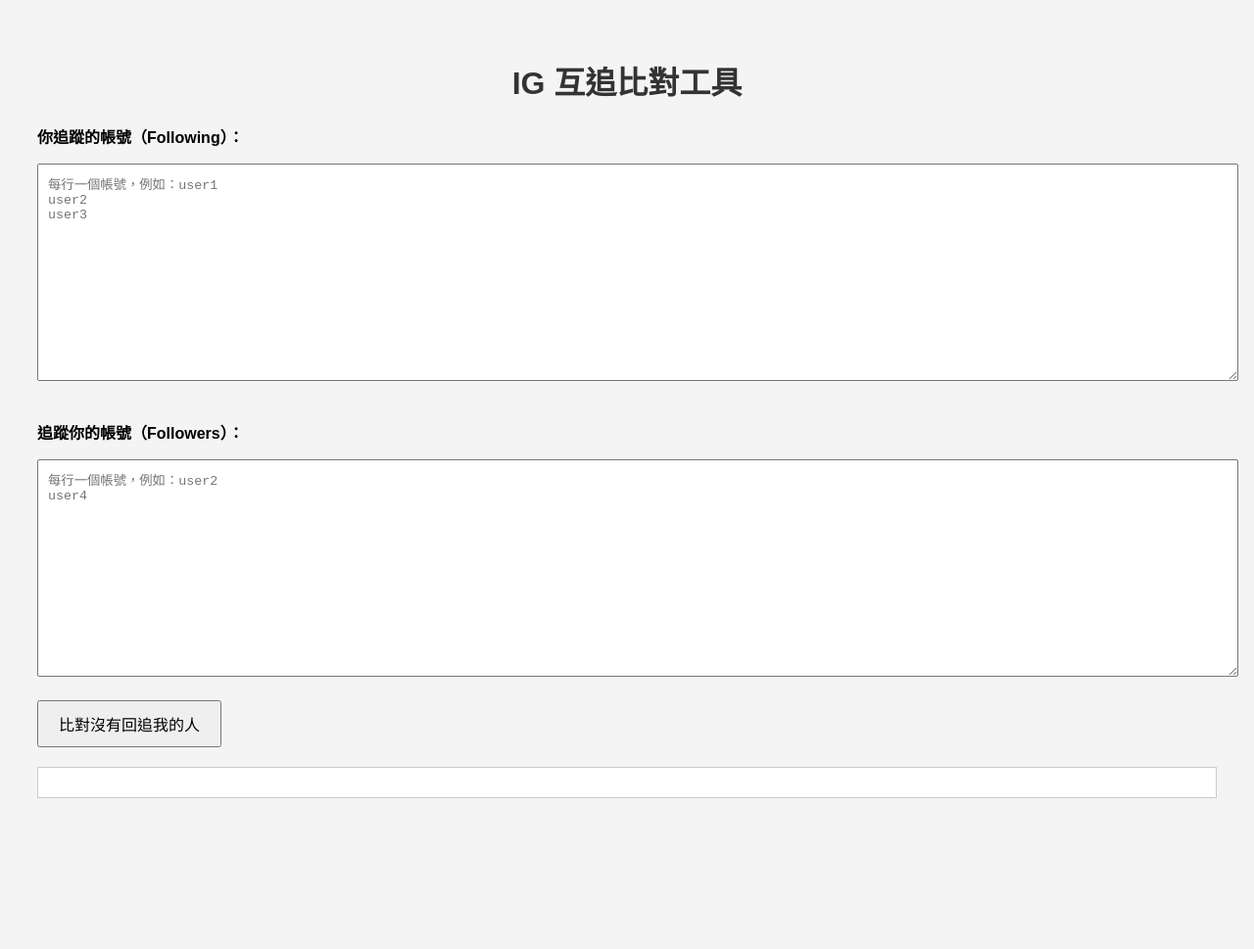
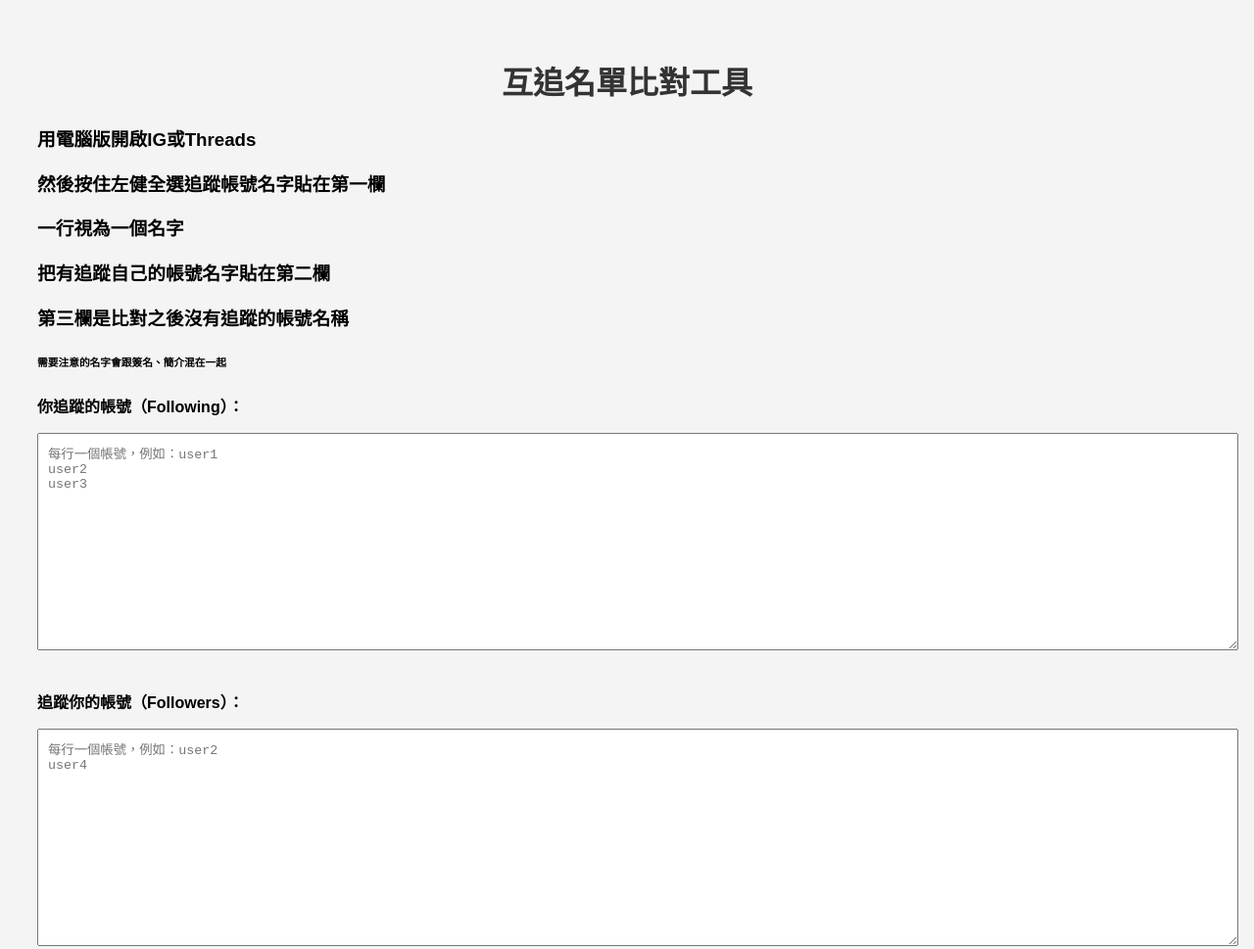
Before and after one commit to Beibei0806/IG_follores_tracker, a plain HTML site: page index.html in a window 1280 px wide. Shown: the top 969 px of the page at 98% size. Before the commit the page ends 853 px from the top, so only its background shows below. Drawn offline with Linux system fonts and the light colour scheme.

Commit message:
Update index.html

```diff
--- a/index.html
+++ b/index.html
@@ -3,7 +3,7 @@
 <head>
   <meta charset="UTF-8" />
   <meta name="viewport" content="width=device-width, initial-scale=1.0"/>
-  <title>IG 互追比對小工具</title>
+  <title>互追名單比對小工具</title>
   <style>
     body {
       font-family: Arial, sans-serif;
@@ -36,7 +36,13 @@
   </style>
 </head>
 <body>
-  <h1>IG 互追比對工具</h1>
+  <h1>互追名單比對工具</h1>
+  <h3>用電腦版開啟IG或Threads</h3>
+  <h3>然後按住左健全選追蹤帳號名字貼在第一欄</h3>
+  <h3>一行視為一個名字</h3>
+  <h3>把有追蹤自己的帳號名字貼在第二欄</h3>
+  <h3>第三欄是比對之後沒有追蹤的帳號名稱</h3>
+  <h6>需要注意的名字會跟簽名、簡介混在一起</h6>
 
   <p><strong>你追蹤的帳號（Following）：</strong></p>
   <textarea id="following" placeholder="每行一個帳號，例如：user1&#10;user2&#10;user3"></textarea>
```
